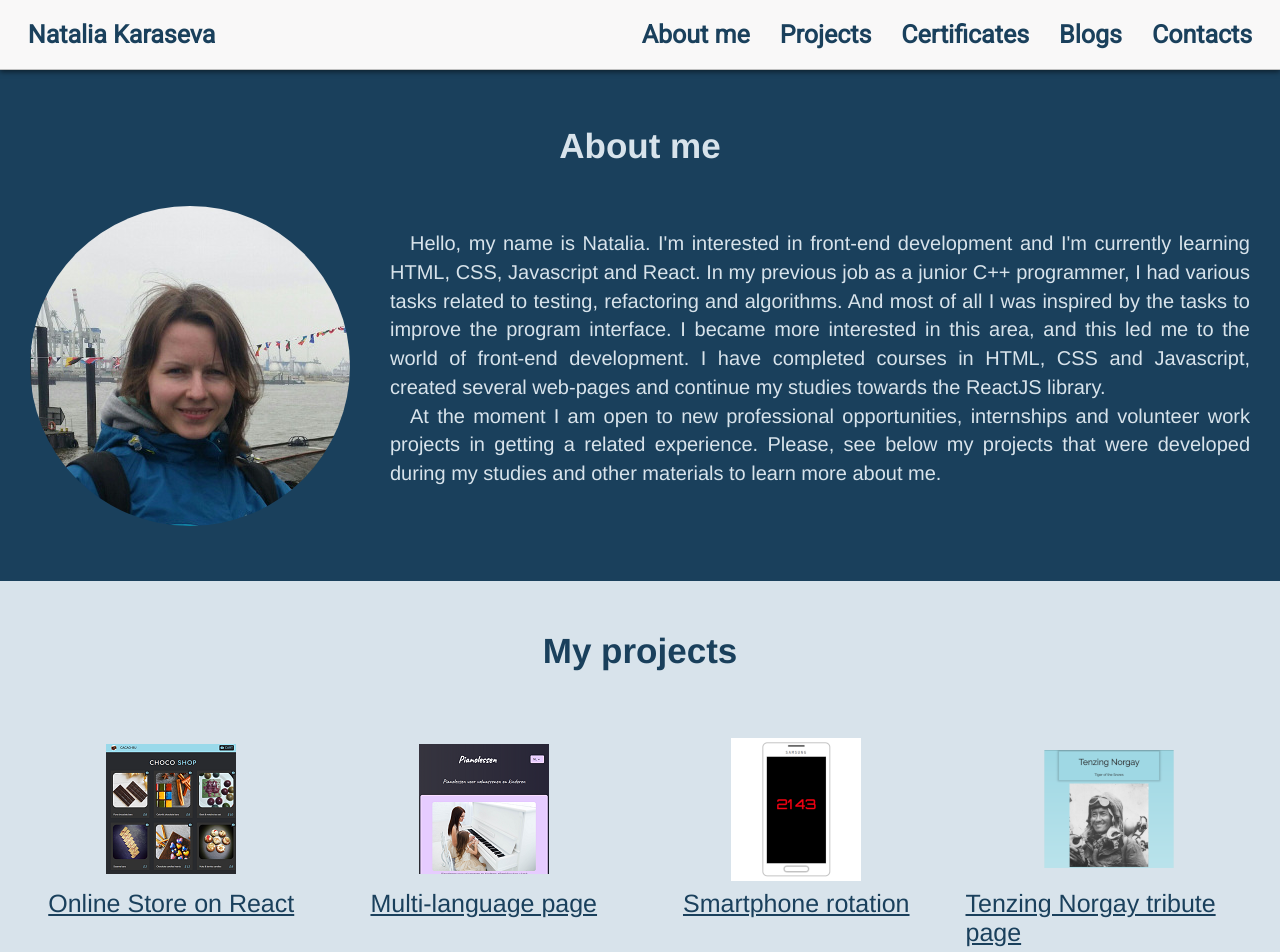
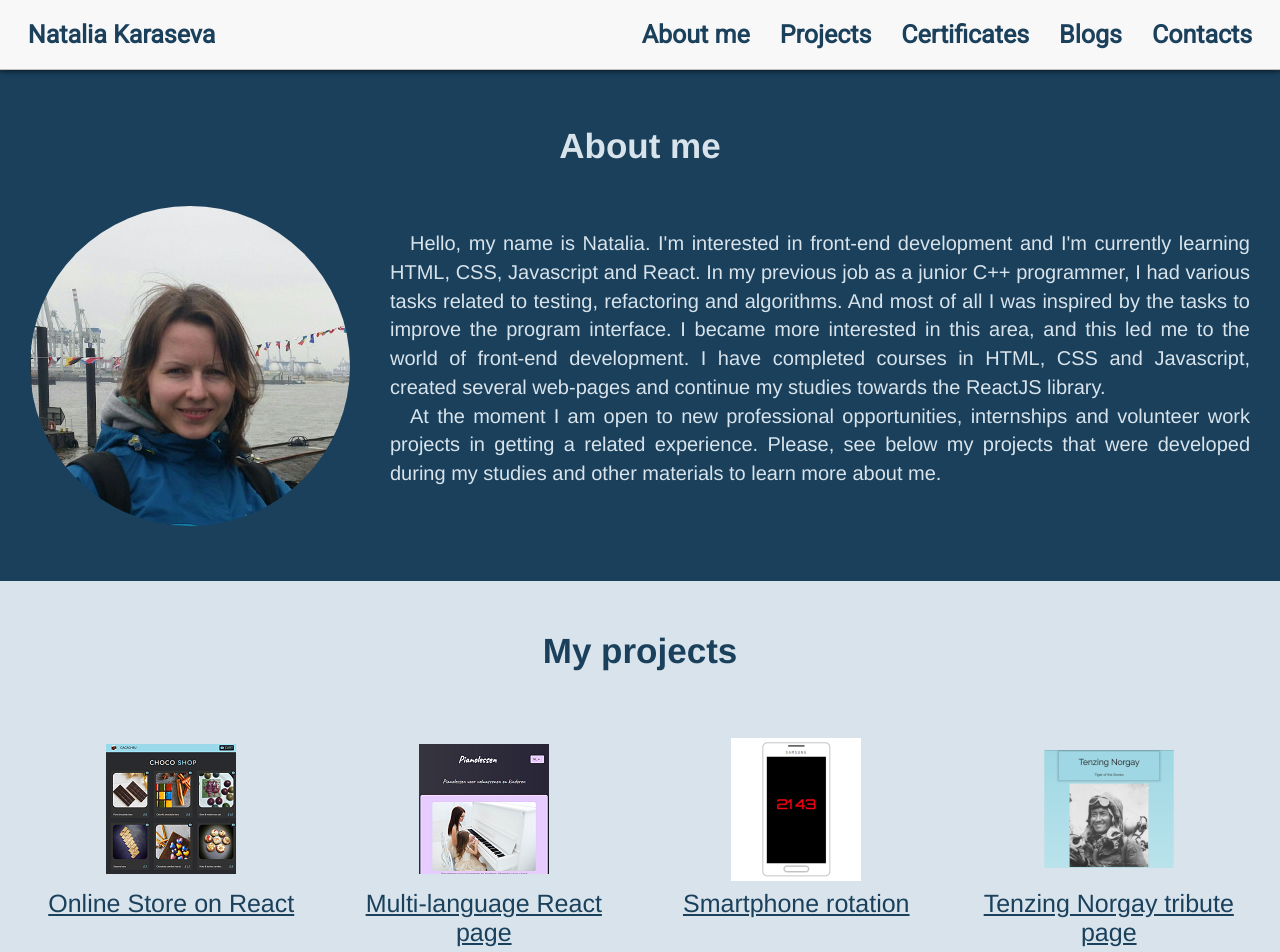
Before and after one commit to nat-k-dev/natkdev.com, a React (Create React App) app: page / in a window 1280 px wide. Shown: the top 952 px of the page. Built offline with nearby package versions, Linux system fonts and the light colour scheme.

Commit message:
change text alignment and change project title

```diff
--- a/src/components/home/main/projects/project/project.css
+++ b/src/components/home/main/projects/project/project.css
@@ -40,3 +40,7 @@
 .project__design-system > a > .icon {
 	background: url('project__design-system.png') no-repeat center;
 }
+
+.caption.project-caption_text-center {
+	text-align: center;
+}
--- a/src/components/home/main/projects/project/project.js
+++ b/src/components/home/main/projects/project/project.js
@@ -26,11 +26,11 @@ function Project(props) {
                   }}>
                 {props.internalPage ?
                     <Link to={props.link}>
-                        <p className="caption">{props.caption}</p>
+                        <p className="caption project-caption_text-center">{props.caption}</p>
                         <div className="icon"></div>
                     </Link> :
                     <a href={props.link} title="Click to open in new tab" target="_blank" rel="noreferrer">
-                        <p className="caption">{props.caption}</p>
+                        <p className="caption project-caption_text-center">{props.caption}</p>
                         <div className="icon"></div>
                     </a>
                 }
--- a/src/components/home/main/projects/projects-info.js
+++ b/src/components/home/main/projects/projects-info.js
@@ -9,7 +9,7 @@ export const projectsInfo = {
       internalPage: false,
       cssClassName: "project__pianoles",
       link: "https://pianoles.netlify.app/",
-      caption: "Multi-language page"
+      caption: "Multi-language React page"
     },
     smartphone: {
       internalPage: false,
```
